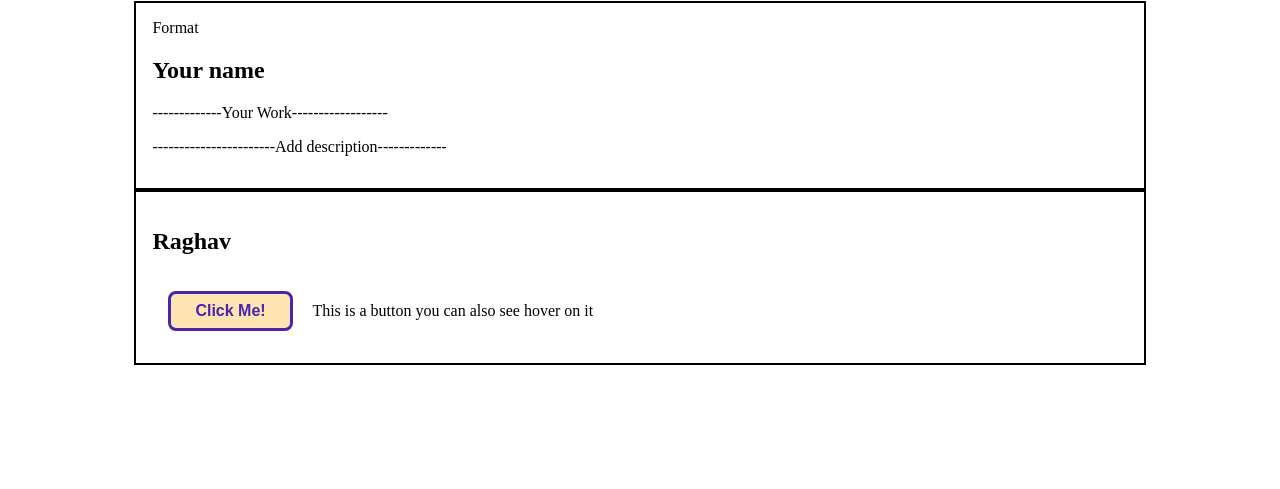
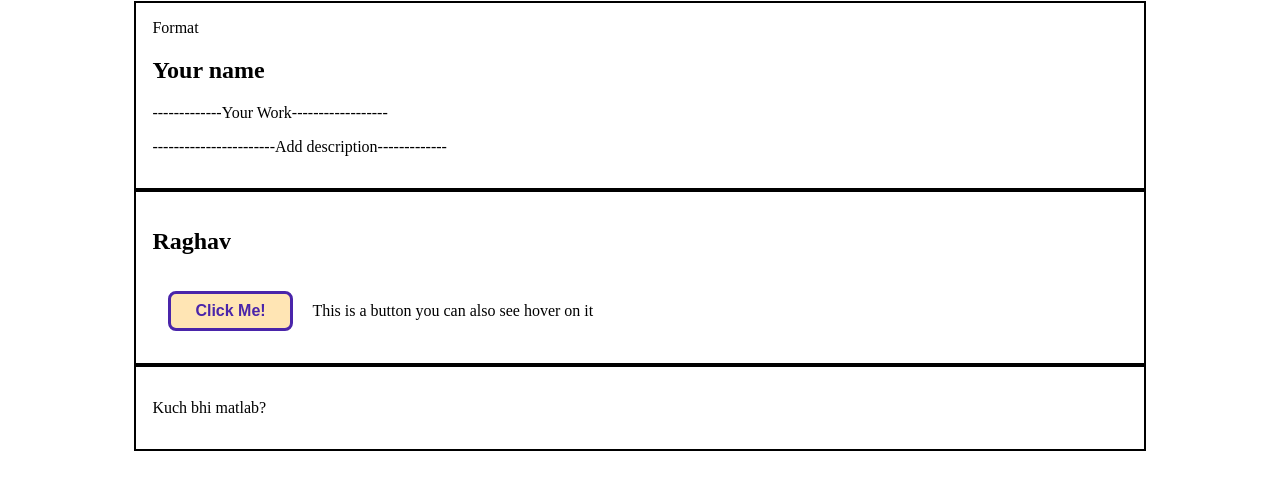
Before and after one commit to sanjeevkumarray/ContriHere, a plain HTML site: page index.html in a window 1280 px wide. Shown: the part 79-568 px from the top of the page. Drawn offline with Linux system fonts and the light colour scheme.

Commit message:
2nd commit

```diff
--- a/index.html
+++ b/index.html
@@ -45,5 +45,8 @@
         <h2>Raghav </h2>
         <button>Click Me!</button> <span>This is a button you can also see hover on it </span>
     </div>
+    <div class="main-box">
+        <p>Kuch bhi matlab?</p>
+    </div>
 </body>
 </html>
```
